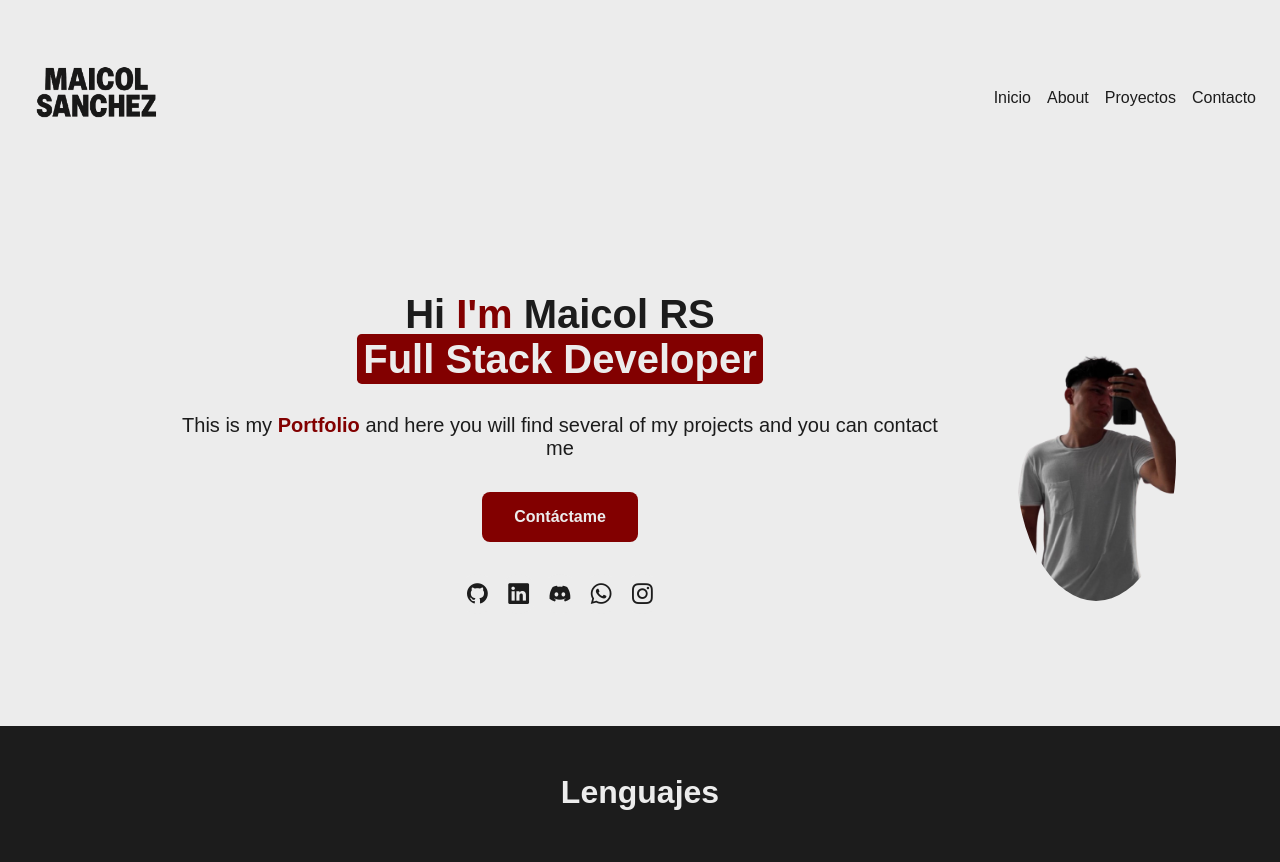
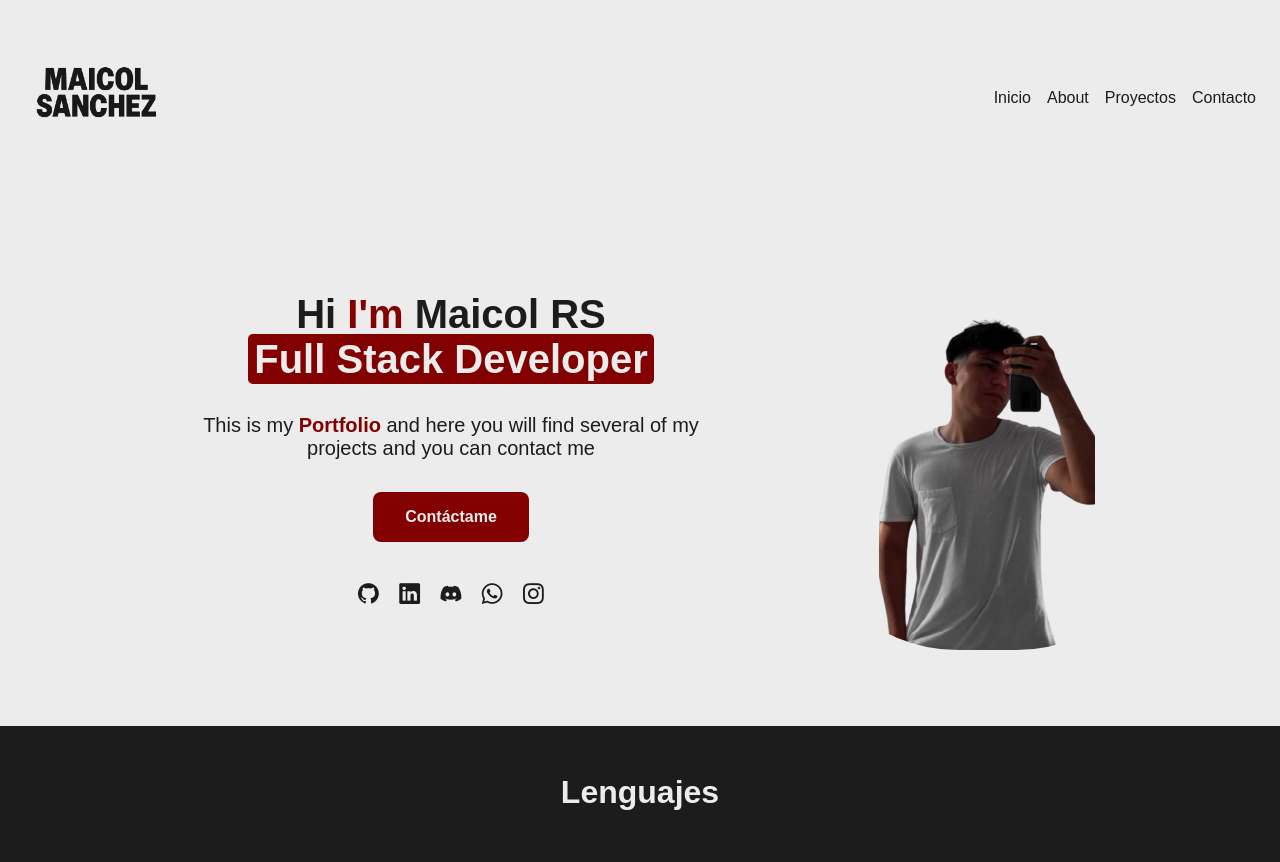
Before and after one commit to NotaBlocksss/My-Portfolio, a plain HTML site: page index.html in a window 1280 px wide. Shown: the top 862 px of the page. Drawn offline with nearby package versions, Linux system fonts and the light colour scheme.

Commit message:
Update main.css

```diff
--- a/css/main.css
+++ b/css/main.css
@@ -107,9 +107,11 @@ header {
 }
 
 .hero-image {
-    display: flex;
-    max-width: 10rem;
-    border-radius: 50%;
+    width: 24rem;
+    border-radius: 10rem;
+    aspect-ratio: 1 / 1;
+    object-fit: contain;
+
 }
 
 .hero-content {
```
